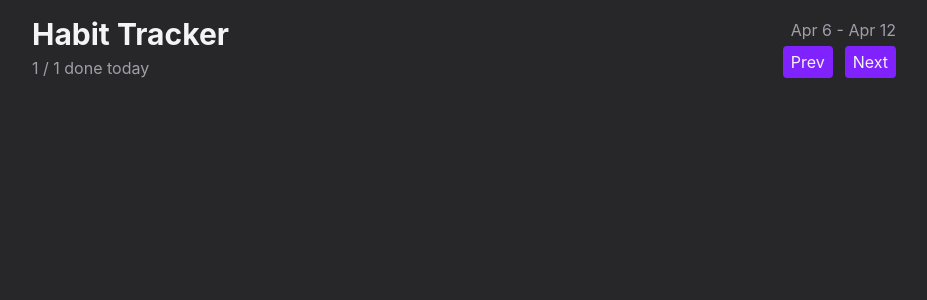
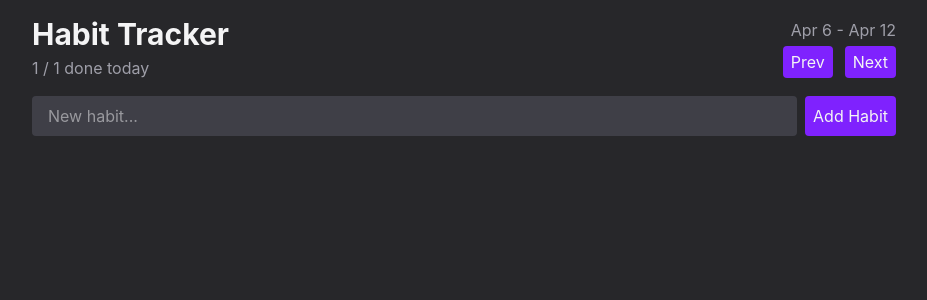
Before and after one commit to dangor220/habit-tracker, a React (Vite) app: page / in a window 1280 px wide. Shown: the top 300 px of the page, without its empty margins (176-1103 px from the left). Built offline with nearby package versions, Linux system fonts and the light colour scheme.

Commit message:
feat: create habit form block

```diff
--- a/src/App.tsx
+++ b/src/App.tsx
@@ -1,27 +1,11 @@
-import { Button } from './components/Button';
+import Header from './components/Header';
+import HabitForm from './components/HabitForm';
 
 export default function App() {
   return (
     <div className="max-w-4xl mx-auto p-4 flex flex-col gap-4">
       <Header />
+      <HabitForm />
     </div>
   );
 }
-
-function Header() {
-  return (
-    <header className="flex items-center justify-between">
-      <div className="flex flex-col gap-1">
-        <h1 className="text-3xl font-bold">Habit Tracker</h1>
-        <span className="text-zinc-400 text-small">1 / 1 done today</span>
-      </div>
-      <div className="flex flex-col gap-1 items-end">
-        <span className="text-zinc-400 text-small">Apr 6 - Apr 12</span>
-        <div className="flex items-center gap-3">
-          <Button>Prev</Button>
-          <Button>Next</Button>
-        </div>
-      </div>
-    </header>
-  );
-}
--- /dev/null
+++ b/src/components/HabitForm.tsx
@@ -0,0 +1,14 @@
+import { Button } from './Button';
+
+export default function HabitForm() {
+  return (
+    <form className="flex gap-2">
+      <input
+        className="flex-1 rounded bg-zinc-700 px-4 py-2 outline-none focus-visible:ring-2 focus-visible:ring-violet-500"
+        type="text"
+        placeholder="New habit..."
+      />
+      <Button>Add Habit</Button>
+    </form>
+  );
+}
--- /dev/null
+++ b/src/components/Header.tsx
@@ -0,0 +1,19 @@
+import { Button } from './Button';
+
+export default function Header() {
+  return (
+    <header className="flex items-center justify-between">
+      <div className="flex flex-col gap-1">
+        <h1 className="text-3xl font-bold">Habit Tracker</h1>
+        <span className="text-zinc-400 text-small">1 / 1 done today</span>
+      </div>
+      <div className="flex flex-col gap-1 items-end">
+        <span className="text-zinc-400 text-small">Apr 6 - Apr 12</span>
+        <div className="flex items-center gap-3">
+          <Button>Prev</Button>
+          <Button>Next</Button>
+        </div>
+      </div>
+    </header>
+  );
+}
```
